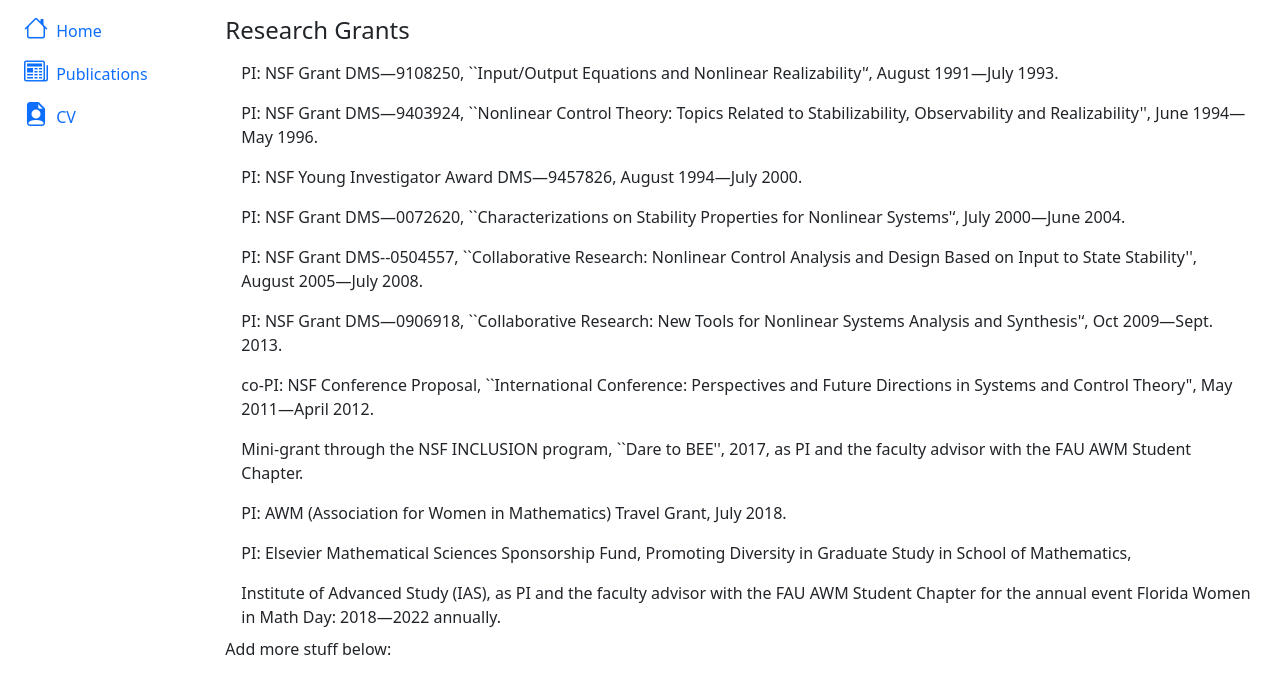
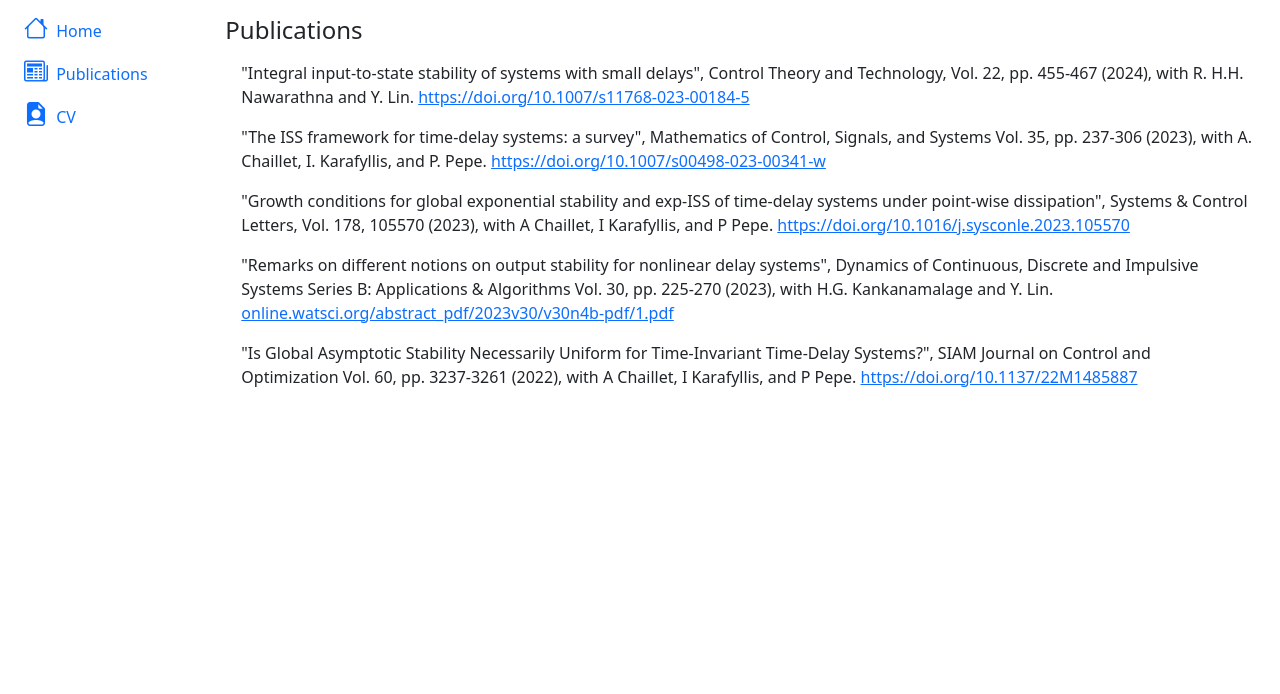
Before and after one commit to ywang-fau/ywang-fau.github.io, a plain HTML site: page publications/index.html in a window 1280 px wide. Drawn offline with nearby package versions, Linux system fonts and the light colour scheme.

Commit message:
Added first few publications

```diff
--- a/publications/index.html
+++ b/publications/index.html
@@ -50,22 +50,24 @@ VLINK="#006600">
             </div>
         </div>
         <div class="col py-3">
-            <h4>Research Grants</h4>
+            <h4>Publications</h4>
                     <ul class="list-group">
-                        <li class="list-group-item border-0">PI: NSF Grant DMS—9108250, ``Input/Output Equations and Nonlinear Realizability'‘, August 1991—July 1993.</li>
-                        <li class="list-group-item border-0">PI: NSF Grant DMS—9403924, ``Nonlinear Control Theory: Topics Related to Stabilizability, Observability and Realizability'', June 1994—May 1996.  </li>
-                        <li class="list-group-item border-0">PI: NSF Young Investigator Award DMS—9457826, August 1994—July 2000.</li>
-                        <li class="list-group-item border-0">PI: NSF Grant DMS—0072620, ``Characterizations on Stability Properties for Nonlinear Systems'‘, July 2000—June 2004. </li>
-                        <li class="list-group-item border-0">PI: NSF Grant DMS--0504557, ``Collaborative Research: Nonlinear Control Analysis and Design Based on Input to State Stability'', August 2005—July 2008.</li>
-                        <li class="list-group-item border-0">PI: NSF Grant DMS—0906918, ``Collaborative Research: New Tools for Nonlinear Systems Analysis and Synthesis'‘, Oct 2009—Sept. 2013.</li>
-                        <li class="list-group-item border-0">co-PI:  NSF Conference Proposal, ``International Conference: Perspectives and Future Directions in Systems and Control Theory", May 2011—April 2012.</li>
-                        <li class="list-group-item border-0">Mini-grant through the NSF INCLUSION program, ``Dare to BEE'', 2017, as PI and the faculty advisor with the FAU AWM Student Chapter.</li>
-                        <li class="list-group-item border-0">PI: AWM (Association for Women in Mathematics) Travel Grant, July 2018.</li>
-                        <li class="list-group-item border-0">PI: Elsevier Mathematical Sciences Sponsorship Fund, Promoting Diversity in Graduate Study in School of Mathematics, </li>
-                        <li class="list-group-item border-0">Institute of Advanced Study (IAS), as PI and the faculty advisor with the FAU AWM Student Chapter for the annual event Florida Women in Math Day: 2018—2022 annually.</li>
+                        <li class="list-group-item border-0">
+                            "Integral input-to-state stability of systems with small delays", Control Theory and Technology, Vol. 22, pp. 455-467 (2024), with R. H.H. Nawarathna and Y. Lin. <a href="https://doi.org/10.1007/s11768-023-00184-5">https://doi.org/10.1007/s11768-023-00184-5</a>
+                        </li>
+                        <li class="list-group-item border-0">
+                            "The ISS framework for time-delay systems: a survey", Mathematics of Control, Signals, and Systems Vol. 35, pp. 237-306 (2023), with A. Chaillet, I. Karafyllis, and P. Pepe. <a href="https://doi.org/10.1007/s00498-023-00341-w">https://doi.org/10.1007/s00498-023-00341-w</a>
+                        </li>
+                        <li class="list-group-item border-0">
+                            "Growth conditions for global exponential stability and exp-ISS of time-delay systems under point-wise dissipation", Systems & Control Letters, Vol. 178, 105570 (2023), with A Chaillet, I Karafyllis, and P Pepe. <a href="https://doi.org/10.1016/j.sysconle.2023.105570">https://doi.org/10.1016/j.sysconle.2023.105570</a>
+                        </li>
+                        <li class="list-group-item border-0">
+                            "Remarks on different notions on output stability for nonlinear delay systems", Dynamics of Continuous, Discrete and Impulsive Systems Series B: Applications & Algorithms Vol. 30, pp. 225-270 (2023), with H.G. Kankanamalage and Y. Lin. <a href="online.watsci.org/abstract_pdf/2023v30/v30n4b-pdf/1.pdf">online.watsci.org/abstract_pdf/2023v30/v30n4b-pdf/1.pdf</a>
+                        </li>
+                        <li class="list-group-item border-0">
+                            "Is Global Asymptotic Stability Necessarily Uniform for Time-Invariant Time-Delay Systems?",  SIAM Journal on Control and Optimization Vol. 60, pp. 3237-3261 (2022),  with A Chaillet, I Karafyllis, and P Pepe. <a href="https://doi.org/10.1137/22M1485887">https://doi.org/10.1137/22M1485887</a>
+                        </li>
                     </ul>
-
-            Add more stuff below:
         </div>
     </div>
 </div>
```
